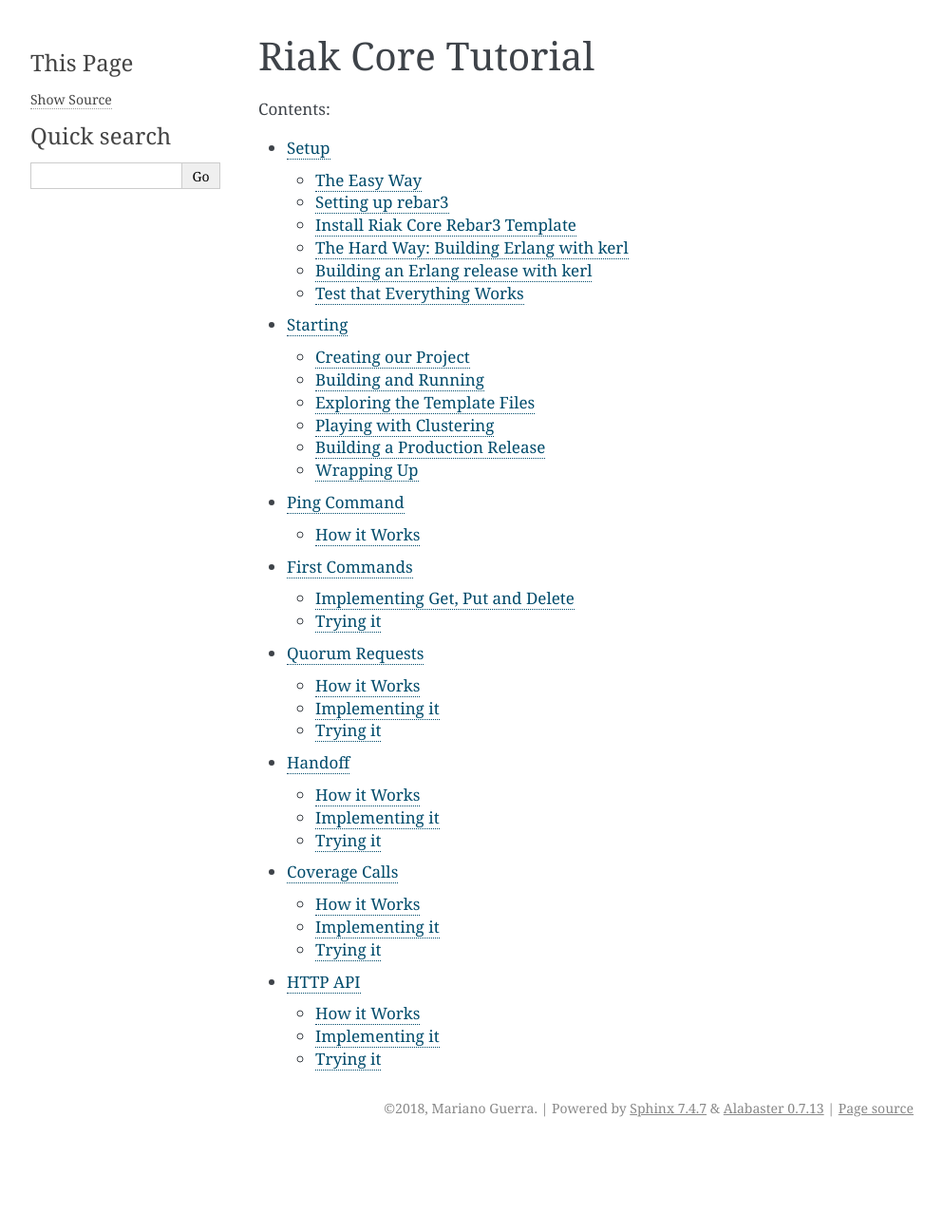
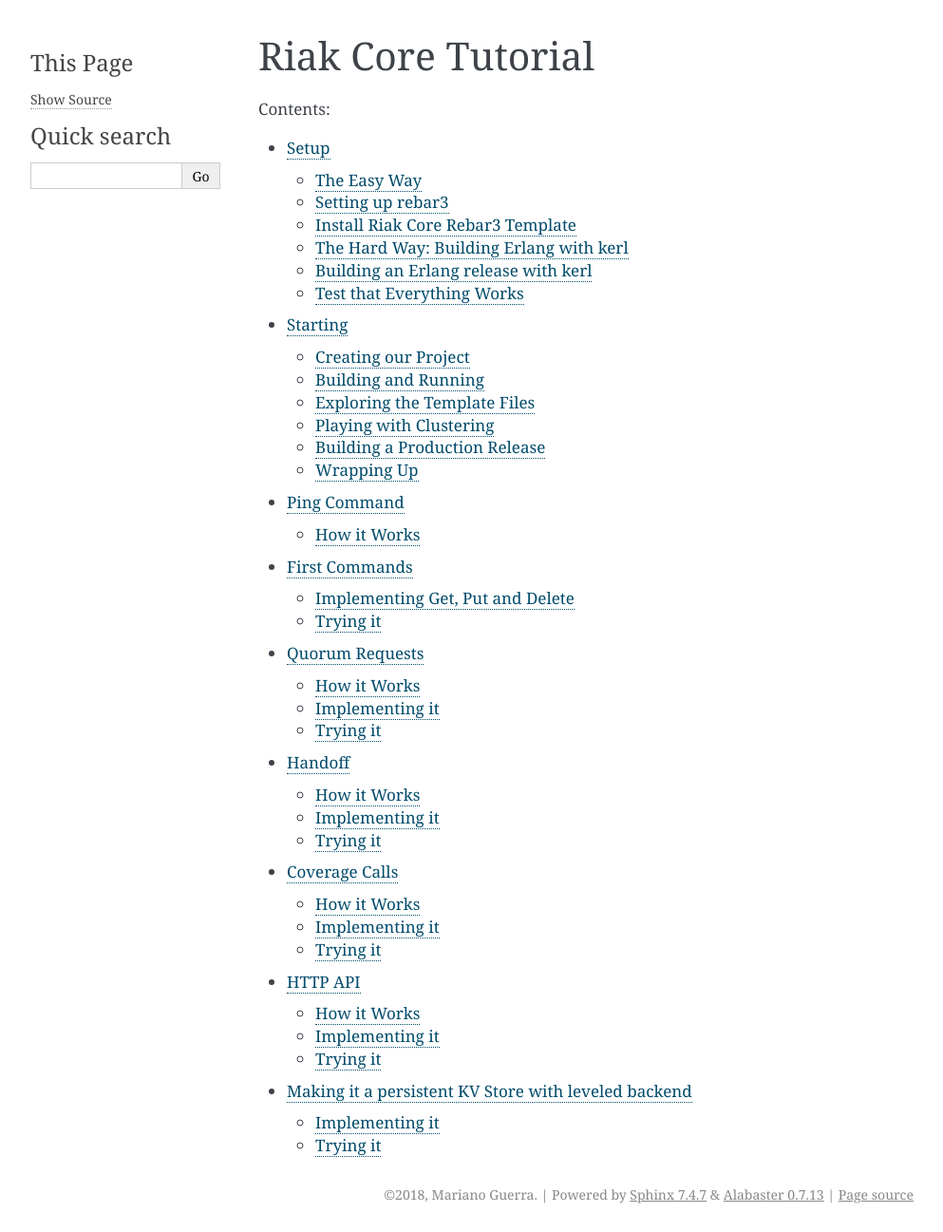
Before and after one commit to marianoguerra/riak-core-tutorial, a Sphinx documentation site: the page built from source/index.rst, in a window 1280 px wide. Shown: the whole page at 95% size, without its empty margins (148-1141 px from the left). Built offline with Sphinx 7.4.7, drawn with Linux system fonts in a browser that asks for light colours; before the commit the page ends 1206 px from its top, so only the background shows below that; some of the changed lines change nothing that is shown.

Commit message:
add leveled chapter

```diff
--- a/source/coverage-calls.rst
+++ b/source/coverage-calls.rst
@@ -2,7 +2,6 @@
 ==============
 
 .. note::
-
 
     The content of this chapter is in the `05-coverage` branch.
 
--- a/source/index.rst
+++ b/source/index.rst
@@ -18,3 +18,4 @@
    handoff
    coverage-calls
    http-api
+   leveled-backend
--- /dev/null
+++ b/source/leveled-backend.rst
@@ -0,0 +1,193 @@
+Making it a persistent KV Store with leveled backend
+====================================================
+
+.. note::
+
+    The content of this chapter is in the `07-leveled-kv` branch.
+
+    https://gitlab.com/marianoguerra/tanodb/tree/07-leveled-kv
+
+Implementing it
+---------------
+
+Until now we have an in memory key-value store, what do we have to do to make
+it a persistent one?
+
+We would need to implement a new kv backend, that implements the same API as
+`tanodb_kv_ets` but using a library that persists to disk.
+
+For this we are going to use `leveled <https://github.com/martinsumner/leveled>`_ a pure erlang implementation of
+leveldb.
+
+Being pure erlang means it's easy to build on any platform and easy to
+understand and contribute since it's all erlang!
+
+The changes will involve making room for configurable KV backends, for that we
+will keep the backend module in a field called kv_mod in the vnode state:
+
+.. code-block:: erlang
+
+	-record(state, {partition, kv_state, kv_mod}).
+
+On `init` we will pass an extra field to the KV backend init function with the
+base path where it can safely store files without clashing with other vnodes in
+the same node:
+
+.. code-block:: erlang
+
+	init([Partition]) ->
+		DataPath = application:get_env(tanodb, data_path, "."),
+		KvMod = tanodb_kv_leveled,
+		{ok, KvState} = KvMod:new(#{partition => Partition,
+									data_path => DataPath}),
+		{ok, #state { partition=Partition, kv_state=KvState, kv_mod=KvMod }}.
+
+We are getting the base path to store data from an environment variable
+(`tanodb.data_path`), to make it configurable we need to add it to our cuttlefish
+schema on `priv/01-tanodb.schema`:
+
+.. code-block:: erlang
+
+	%% @doc base folder where data is stored
+	{mapping, "paths.data", "tanodb.data_path", [
+	  {datatype, directory},
+	  {default, "{{platform_data_dir}}/vnodes"}
+	]}.
+
+Then we need to replace all the places in `tanodb_vnode` where we used
+`tanodb_kv_ets` to use the value of `kv_mod` from the `state` record.
+
+On `rebar.config` we need to add the `leveled` dependency, since it doesn't
+have any release and it's not on `hex.pm <https://hex.pm/>`_ we will reference
+the `master` branch from the github repo:
+
+.. code-block:: erlang
+
+	{deps, [cowboy, jsx, recon,
+		{riak_core, {pkg, riak_core_ng}},
+		{leveled, {git, "https://github.com/martinsumner/leveled.git", {branch, "master"}}}
+	]}.
+
+We specify in the release to load `leveled` and its dependency `lz4`:
+
+.. code-block:: erlang
+
+	{relx, [{release, { tanodb , "0.1.0"},
+			 [tanodb,
+			  cuttlefish,
+			  cowboy,
+			  {leveled, load},
+			  {lz4, load},
+			  jsx,
+			  sasl]},
+
+At this point in time, to be able to compile leveled on Erlang 20.3, we need
+to add an override to remove the `warnings_as_errors` option in `erl_opts`:
+
+.. code-block:: erlang
+
+	{override, leveled,
+		[{erl_opts, [{platform_define, "^1[7-8]{1}", old_rand},
+			{platform_define, "^R", old_rand},
+			{platform_define, "^R", no_sync}]}]}
+
+
+The code for `apps/tanodb/src/tanodb_kv_leveled.erl`:
+
+.. code-block:: erlang
+
+	-module(tanodb_kv_leveled).
+	-export([new/1, get/3, put/4, delete/3, keys/2, dispose/1, delete/1,
+			 is_empty/1, foldl/3]).
+
+	-include_lib("leveled/include/leveled.hrl").
+
+	-record(state, {bookie, base_path}).
+
+	new(#{partition := Partition, data_path := DataPath}) ->
+		Path = filename:join([DataPath, "leveled", integer_to_list(Partition)]),
+		{ok, Bookie} = leveled_bookie:book_start(Path, 2000, 500000000, none),
+		State = #state{bookie=Bookie, base_path=Path},
+		{ok, State}.
+
+	put(State=#state{bookie=Bookie}, Bucket, Key, Value) ->
+		R = leveled_bookie:book_put(Bookie, Bucket, Key, Value, []),
+		{R, State}.
+
+	get(State=#state{bookie=Bookie}, Bucket, Key) ->
+		K = {Bucket, Key},
+		Res = case leveled_bookie:book_get(Bookie, Bucket, Key) of
+				  not_found -> {not_found, K};
+				  {ok, Value} -> {found, {K, Value}}
+			  end,
+		{Res, State}.
+
+	delete(State=#state{bookie=Bookie}, Bucket, Key) ->
+		R = leveled_bookie:book_delete(Bookie, Bucket, Key, []),
+		{ok, State}.
+
+	keys(State=#state{bookie=Bookie}, Bucket) ->
+		FoldHeadsFun = fun(_B, K, _ProxyV, Acc) -> [K | Acc] end,
+		{async, FoldFn} = leveled_bookie:book_returnfolder(Bookie,
+								{foldheads_bybucket,
+									?STD_TAG,
+									Bucket,
+									all,
+									FoldHeadsFun,
+									true, true, false}),
+		Keys = FoldFn(),
+		{Keys, State}.
+
+	is_empty(State=#state{bookie=Bookie}) ->
+		FoldBucketsFun = fun(B, Acc) -> [B | Acc] end,
+		{async, FoldFn} = leveled_bookie:book_returnfolder(Bookie,
+														   {binary_bucketlist,
+															?STD_TAG,
+															{FoldBucketsFun, []}}),
+		IsEmpty = case FoldFn() of
+					  [] -> true;
+					  _ -> false
+				  end,
+		{IsEmpty, State}.
+
+	dispose(State=#state{bookie=Bookie}) ->
+		ok = leveled_bookie:book_close(Bookie),
+		{ok, State}.
+
+	delete(State=#state{base_path=Path}) ->
+		R = remove_path(Path),
+		{R, State}.
+
+	foldl(Fun, Acc0, State=#state{bookie=Bookie}) ->
+		FoldObjectsFun = fun(B, K, V, Acc) -> Fun({{B, K}, V}, Acc) end,
+		{async, FoldFn} = leveled_bookie:book_returnfolder(Bookie, {foldobjects_allkeys,
+																	?STD_TAG,
+																	{FoldObjectsFun, Acc0},
+																	true}),
+		AccOut = FoldFn(),
+		{AccOut, State}.
+
+	% private functions
+
+	sub_files(From) ->
+		{ok, SubFiles} = file:list_dir(From),
+		[filename:join(From, SubFile) || SubFile <- SubFiles].
+
+	remove_path(Path) ->
+		case filelib:is_dir(Path) of
+			false ->
+				file:delete(Path);
+			true ->
+				lists:foreach(fun(ChildPath) -> remove_path(ChildPath) end,
+							  sub_files(Path)),
+				file:del_dir(Path)
+		end.
+
+Trying it
+---------
+
+From the user perspective nothing changed other than the fact that the data will
+persist between restarts.
+
+To test it redo the "Trying it" sections from the Handoff and Coverage Calls
+chapters.
```
